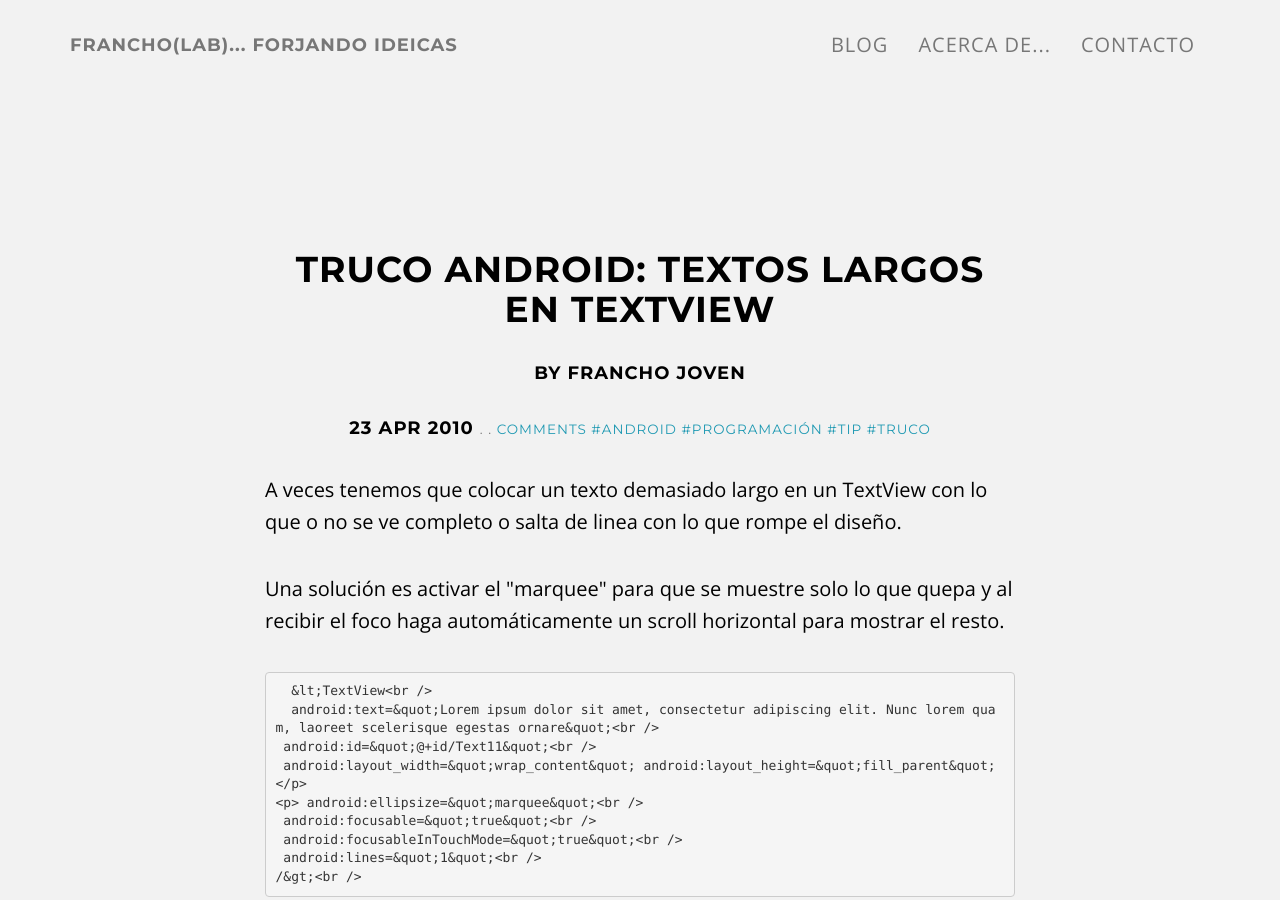
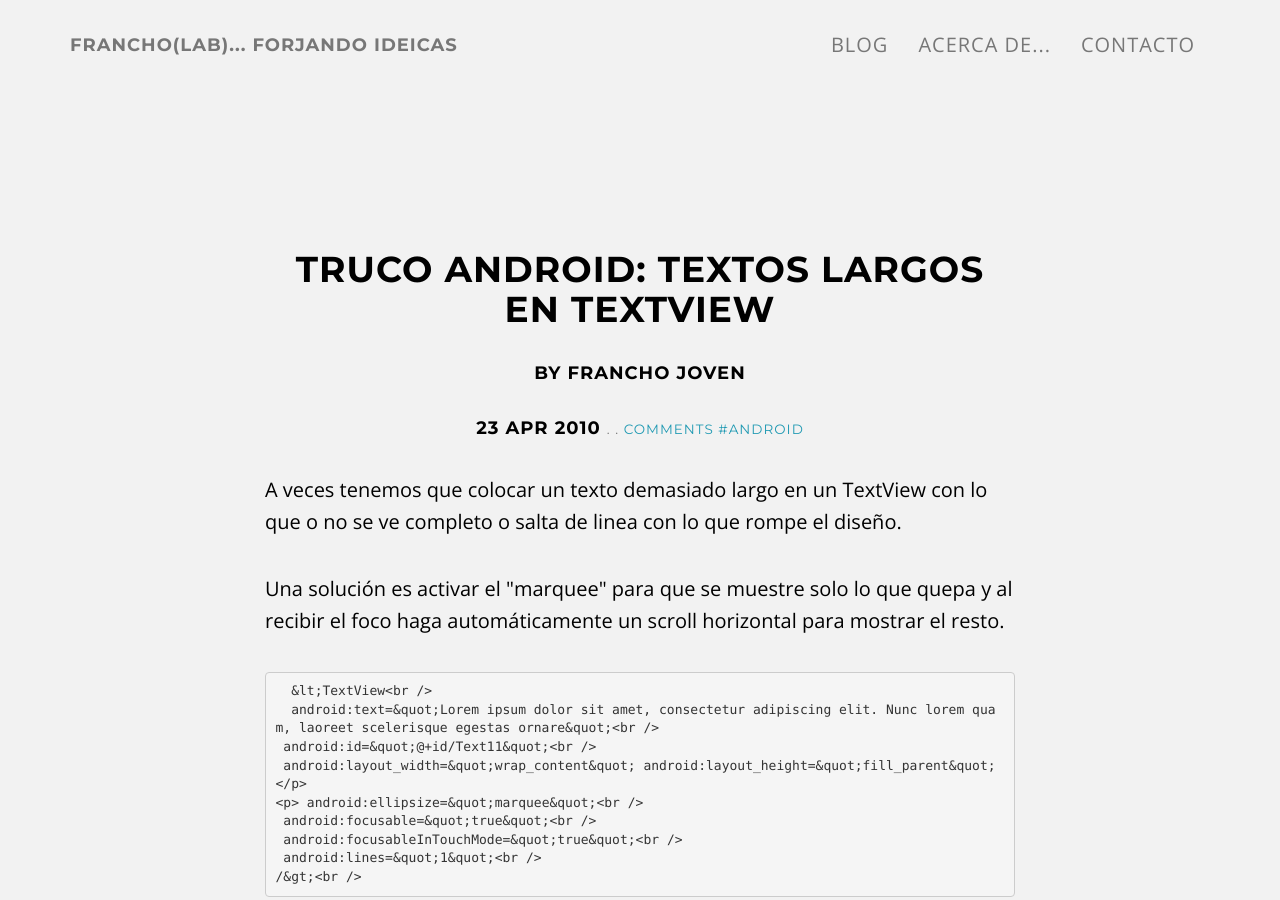
Before and after one commit to francho/francho.github.io, a Jekyll site: the page built from _posts/2010-04-23-truco-android-textos-largos-en-textview.html, in a window 1280 px wide and 900 px high. Built offline with Jekyll 4.4.1, drawn with Linux system fonts in a browser that asks for light colours; comment, search, counter and statistics services are not loaded.

Commit message:
Remove old tags

```diff
--- a/_posts/2009-06-12-desarrollando-android-con-ubuntu.html
+++ b/_posts/2009-06-12-desarrollando-android-con-ubuntu.html
@@ -2,13 +2,8 @@
 layout: post
 title: Desarrollando Android con Ubuntu
 date: 2009-06-12 12:43:22.000000000 +02:00
-categories:
-- android
 tags:
 - android
-- configuración
-- eclipse
-- instalación
 - linux
 status: publish
 type: post
--- a/_posts/2010-04-23-truco-android-textos-largos-en-textview.html
+++ b/_posts/2010-04-23-truco-android-textos-largos-en-textview.html
@@ -2,14 +2,8 @@
 layout: post
 title: 'Truco Android: Textos largos en TextView'
 date: 2010-04-23 16:35:52.000000000 +02:00
-categories:
-- android
-- Programación
 tags:
 - android
-- Programación
-- tip
-- truco
 status: publish
 type: post
 published: true
```
